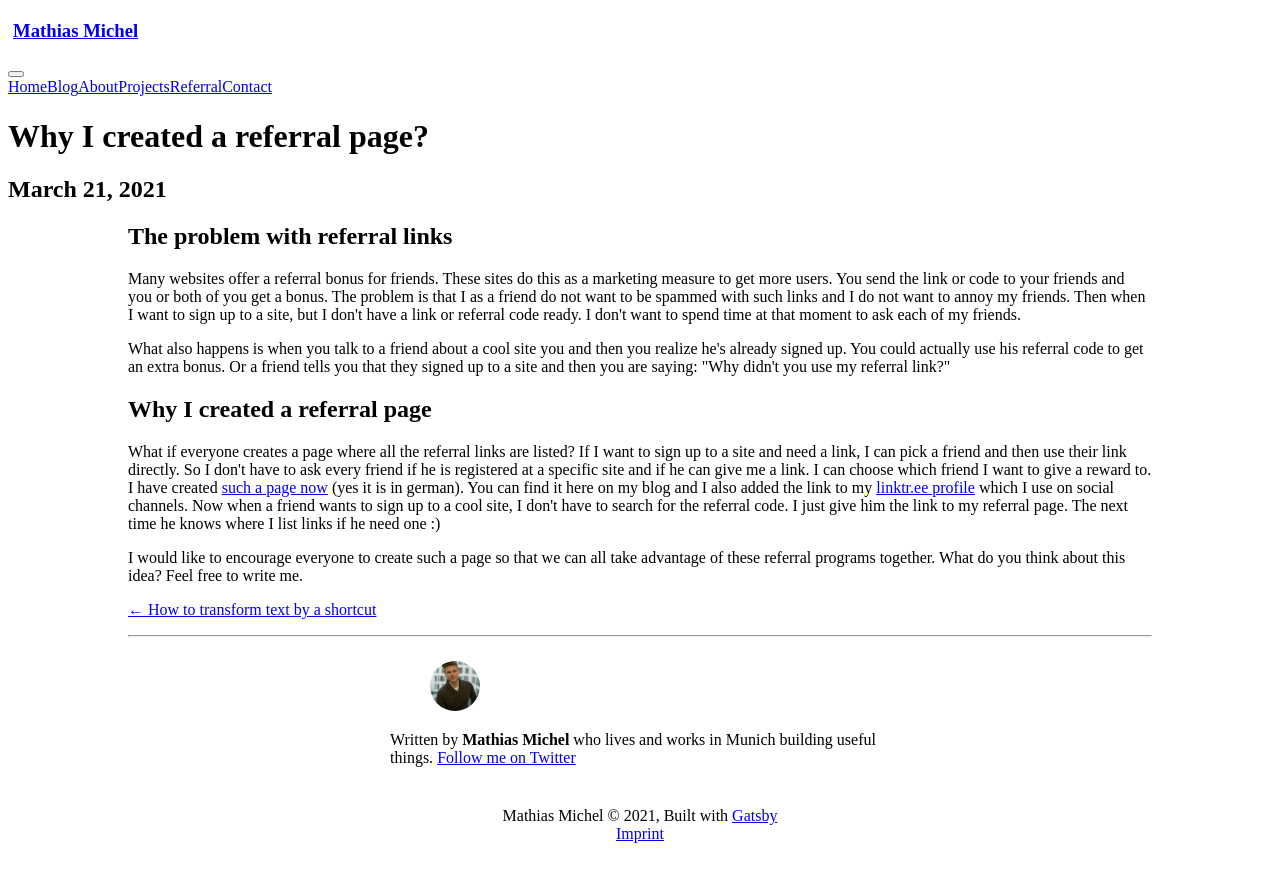
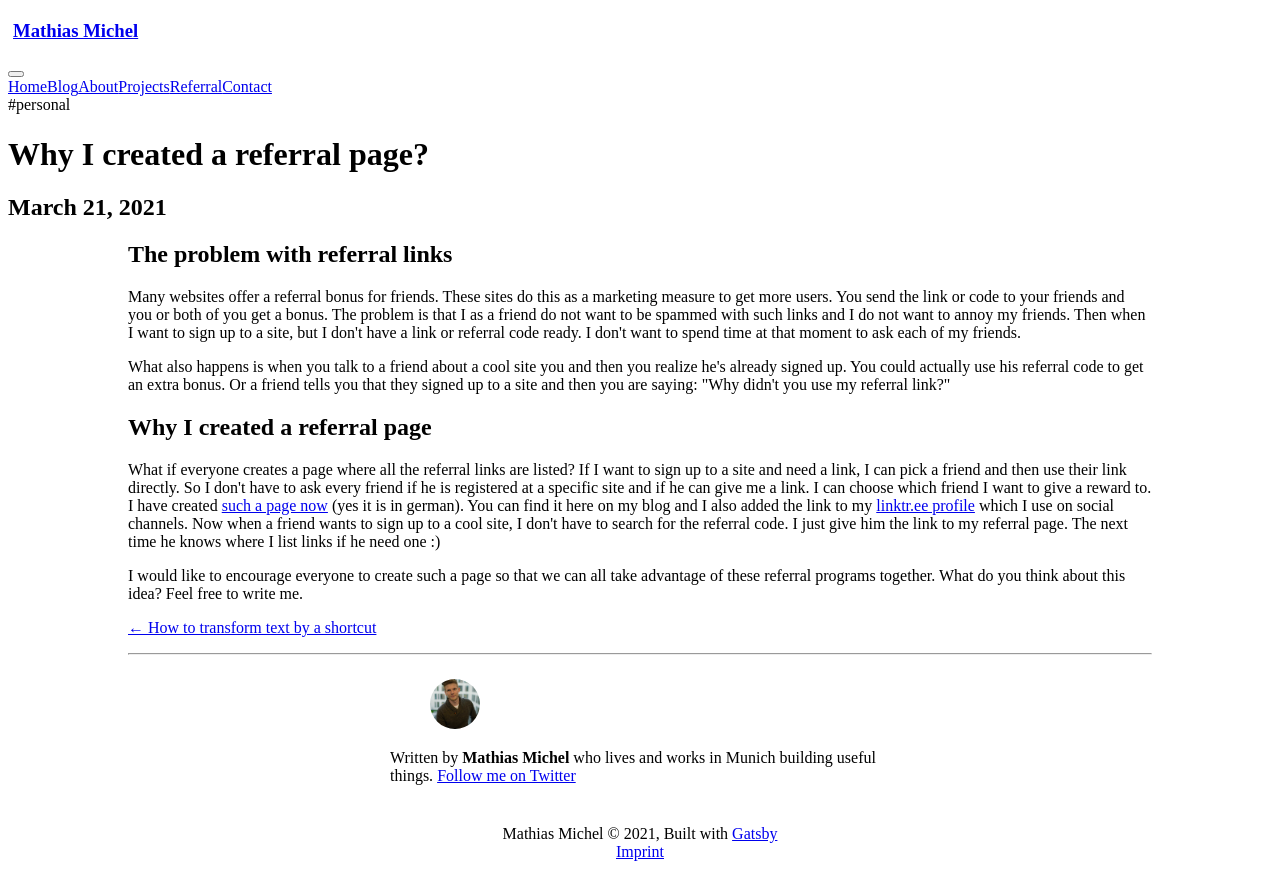
Before and after one commit to m91michel/mathias-x, a Gatsby site: page /blog/2021-03-21-why-i-created-a-referral-page/ in a window 1280 px wide. Shown: the part 36-921 px from the top of the page. Built offline with nearby package versions, Linux system fonts and the light colour scheme; Gatsby itself is replaced by a stand-in of ours.

Commit message:
add tag to title

```diff
--- a/src/components/layout/layout.tsx
+++ b/src/components/layout/layout.tsx
@@ -8,17 +8,26 @@ type Props = {
   title: string;
   subtitle?: string;
   children: ReactNode;
-}
+  tags?: string[];
+};
 
-const Layout: React.FC<Props> = ({ title, subtitle, children }) => {
-  let header = (
+const Layout: React.FC<Props> = ({ title, subtitle, children, tags }) => {
+  const header = (
     <header className="hero">
       <Navigation />
 
       <div className="hero-body">
         <div className="container has-text-centered">
+          {tags && (
+            <div>
+              {tags?.map((tag) => (
+                <span className="tag is-link">#{tag}</span>
+                ))}
+            </div>
+          )}
           <h1 className="title">{title}</h1>
           {subtitle && <h2 className="subtitle">{subtitle}</h2>}
+          <div></div>
         </div>
       </div>
     </header>
@@ -35,7 +44,7 @@ const Layout: React.FC<Props> = ({ title, subtitle, children }) => {
       <Footer />
     </Fragment>
   );
-}
+};
 
 const Wrapper = styled.main`
   min-height: 50vh;
--- a/src/templates/blog-post.tsx
+++ b/src/templates/blog-post.tsx
@@ -16,6 +16,7 @@ interface Props {
         date: string;
         description: string;
         keywords: string[];
+        tags: string[];
       }
     }
     site: {
@@ -32,7 +33,7 @@ const BlogPostTemplate: React.FC<Props> = (props) => {
     const subtitle = post.frontmatter.date
 
     return (
-      <Layout title={post.frontmatter.title} subtitle={subtitle}>
+      <Layout title={post.frontmatter.title} subtitle={subtitle} tags={post.frontmatter.tags}>
         <SEO
           title={post.frontmatter.title}
           description={post.frontmatter.description || post.excerpt}
@@ -89,6 +90,7 @@ export const pageQuery = graphql`
         date(formatString: "MMMM DD, YYYY")
         description
         keywords
+        tags
       }
     }
   }
```
Lines whose indentation alone changed are shown as unchanged.
